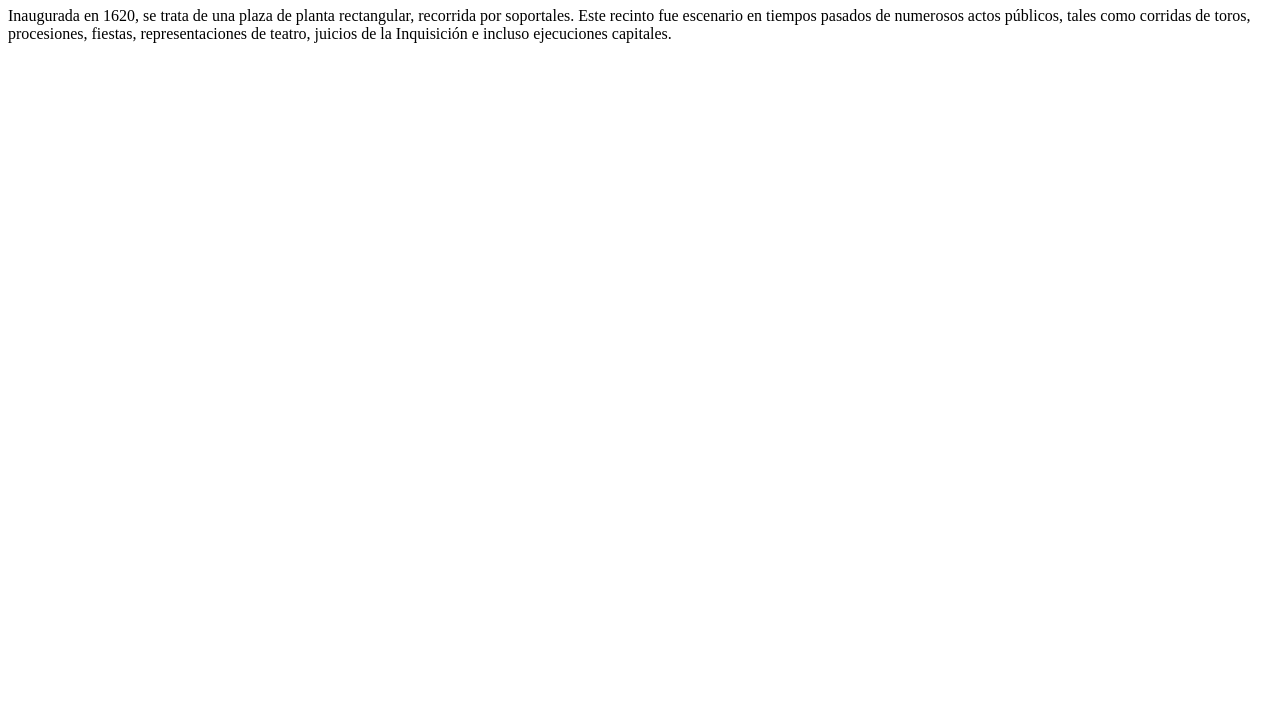
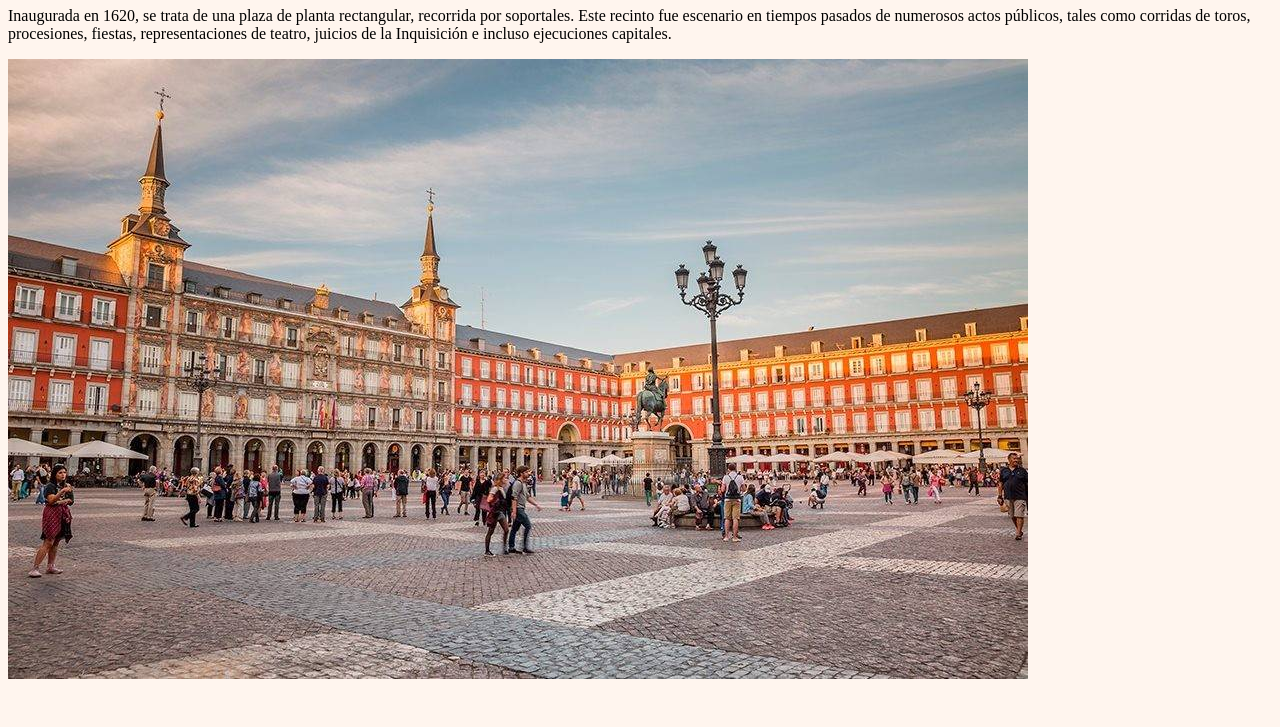
Before and after one commit to victorgduque/blogvictor_madrid, a plain HTML site: page plaza_mayor.html in a window 1280 px wide. Shown: the part 73-800 px from the top of the page. Drawn offline with Linux system fonts and the light colour scheme.

Commit message:
transicionplazamayor

```diff
--- a/plaza_mayor.html
+++ b/plaza_mayor.html
@@ -4,6 +4,7 @@
     <meta charset="UTF-8">
     <meta name="viewport" content="width=device-width, initial-scale=1.0">
     <title>Plaza Mayor</title>
+    <link rel="stylesheet" href="plazamayor.css">
 </head>
 
 <body>
@@ -16,6 +17,8 @@
           fiestas, representaciones de teatro, juicios de la
            Inquisición e incluso ejecuciones capitales.
     </p>
-
+    <div class="imagenplazamayor">
+        <img src="plazamayor.jpg">
+    </div>
 </body>
 </html>
--- /dev/null
+++ b/plazamayor.css
@@ -0,0 +1,9 @@
+body {
+    background-color: seashell;
+}
+.imagenplazamayor {
+    margin: auto;
+}
+
+.imagenplazamayor:hover {filter: saturate(180%);
+}
```
Also changed, not shown: paginaprincipal.css (line endings or trailing spaces), plazamayor.jpg (added).
